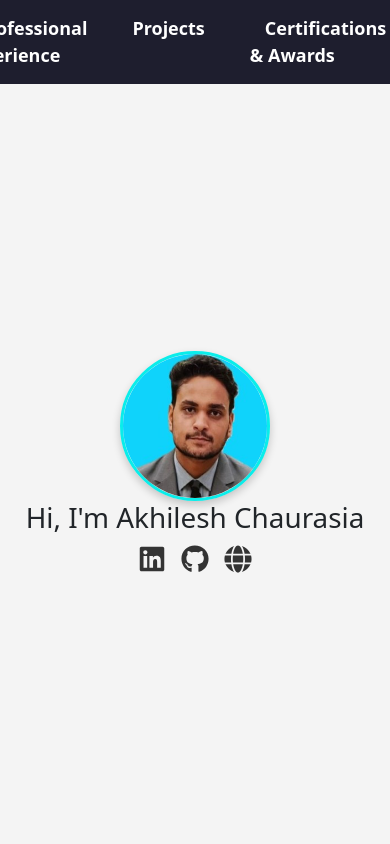
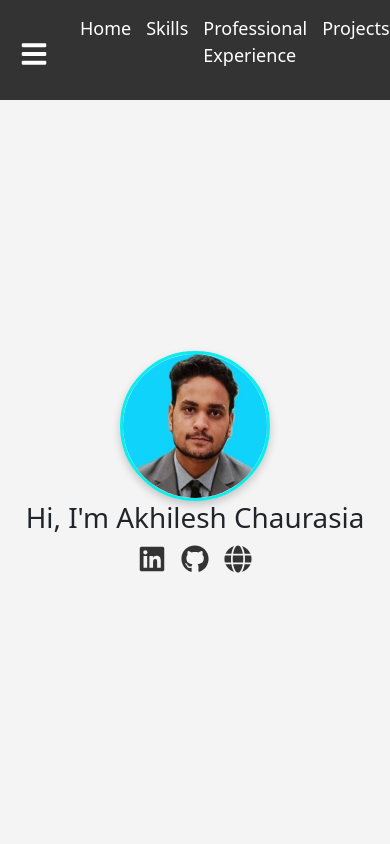
Before and after one commit to Aak1607/Akhilesh-Portfolio, a React (Create React App) app: page / in a window 390 px wide. Shown: the top 844 px of the page. Built offline with nearby package versions, Linux system fonts and the light colour scheme.

Commit message:
nav update

```diff
--- a/src/assets/styles.css
+++ b/src/assets/styles.css
@@ -6,44 +6,66 @@ body {
   background-color: #f5f5f5;
 }
 
-/* Top Navbar */
+/* Navbar styles */
 .top-navbar {
+  display: flex;
+  justify-content: space-between;
+  align-items: center;
+  background: #333;
+  padding: 15px 20px;
   position: fixed;
+  width: 100%;
   top: 0;
-  left: 0;
-  width: 100%;
-  background-color: #1E1E2E; /* Dark blue */
-  padding: 15px 0;
-  display: flex;
-  justify-content: center;
-  align-items: center;
-  z-index: 1000; /* Ensures it stays on top */
+  z-index: 1000;
 }
 
 .top-navbar ul {
   list-style: none;
   display: flex;
-  gap: 30px;
-  padding: 0;
-  margin: 0;
-}
-
-.top-navbar li {
-  display: inline;
+  gap: 15px;
 }
 
 .top-navbar a {
+  color: white;
   text-decoration: none;
-  color: white;
   font-size: 18px;
-  font-weight: bold;
-  transition: 0.3s;
-  padding: 10px 15px;
 }
 
-.top-navbar a:hover {
-  color: #ffcc00;
+/* Mobile Menu Icon */
+.menu-icon {
+  display: none;
+  font-size: 28px;
+  color: white;
+  cursor: pointer;
 }
+
+/* Responsive Navbar */
+@media (max-width: 768px) {
+  .menu-icon {
+      display: block;
+  }
+
+  .nav-links {
+      display: none;
+  }
+
+  .nav-links-mobile {
+      display: flex;
+      flex-direction: column;
+      position: absolute;
+      top: 60px;
+      left: 0;
+      background: #333;
+      width: 100%;
+      padding: 10px 0;
+  }
+
+  .nav-links-mobile li {
+      text-align: center;
+      padding: 10px 0;
+  }
+}
+
 
 /* Hero Section */
 .hero-section {
--- a/src/components/Header.js
+++ b/src/components/Header.js
@@ -1,13 +1,18 @@
-import React from "react";
+import React, { useState } from "react";
 import "../assets/styles.css";
-import { FaLinkedin, FaGithub, FaGlobe } from "react-icons/fa"; // Import icons
+import { FaBars, FaTimes, FaLinkedin, FaGithub, FaGlobe } from "react-icons/fa";
 
 const Header = () => {
+    const [isMobile, setIsMobile] = useState(false);
+
     return (
         <>
             {/* Top Navigation Bar */}
             <nav className="top-navbar">
-                <ul>
+                <div className="menu-icon" onClick={() => setIsMobile(!isMobile)}>
+                    {isMobile ? <FaTimes /> : <FaBars />}
+                </div>
+                <ul className={isMobile ? "nav-links-mobile" : "nav-links"} onClick={() => setIsMobile(false)}>
                     <li><a href="#home">Home</a></li>
                     <li><a href="#skills">Skills</a></li>
                     <li><a href="#experience">Professional Experience</a></li>
@@ -22,7 +27,7 @@ const Header = () => {
             <header id="home" className="hero-section">
                 <div className="container">
                     <div className="image-container">
-                    <img src="./DP.jpg" alt="Profile" />
+                        <img src={`${process.env.PUBLIC_URL}/DP.jpg`} alt="Profile" />
                     </div>
                     <div className="text-container">
                         <h1>Hi, I'm Akhilesh Chaurasia</h1>
```
